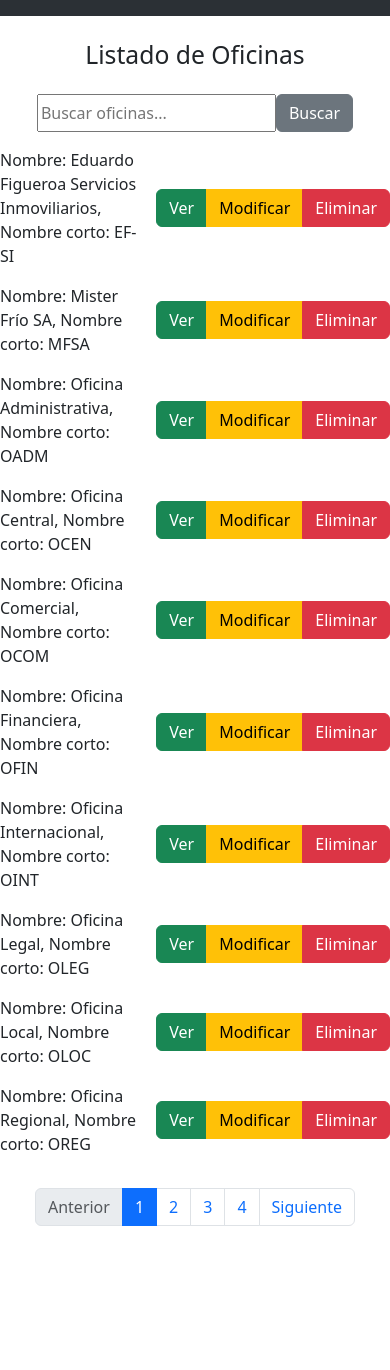
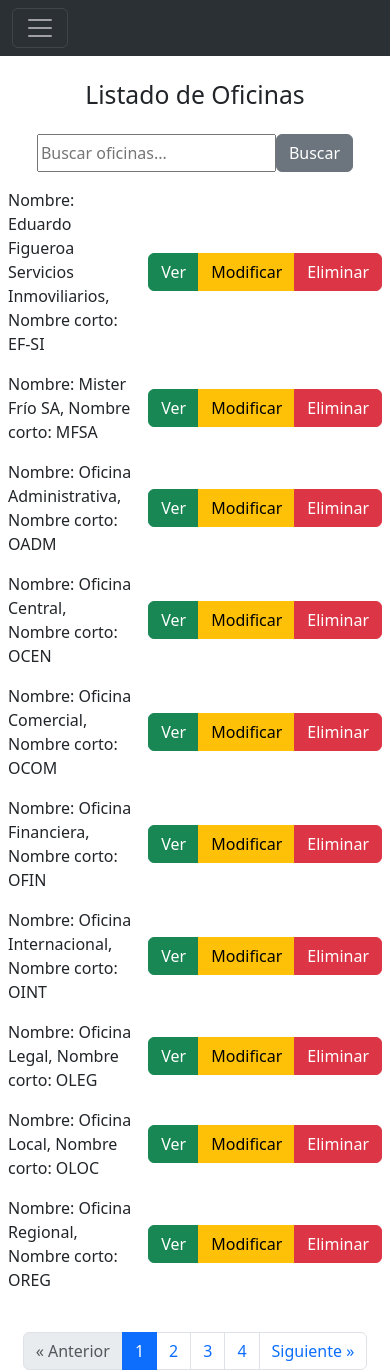
Before and after one commit to facufigueroa/practico-2, a Django app: page /oficina/lista/ in a window 390 px wide. Before the commit the page ends 1226 px from the top, so only its background shows below. Run offline with Django 5.2, Linux system fonts and the light colour scheme; data comes from the database, SQL or seed files in the repository; both versions use the stored data as it was after the commit; parts of the project's set-up code (start-up, migrations or seed data) failed here and were passed over.

Commit message:
Trabajé en la responsividad del sitio

```diff
--- a/crud/templates/navbar.html
+++ b/crud/templates/navbar.html
@@ -1,41 +1,53 @@
 <nav class="navbar navbar-expand-lg bg-body-tertiary mb-2" data-bs-theme="dark">
   <div class="container-fluid">
-    <div class="collapse navbar-collapse" id="navbarSupportedContent">
 
+    <!-- Botón hamburguesa -->
+    <button class="navbar-toggler" type="button" data-bs-toggle="collapse" data-bs-target="#navbarSupportedContent"
+      aria-controls="navbarSupportedContent" aria-expanded="false" aria-label="Toggle navigation">
+      <span class="navbar-toggler-icon"></span>
+    </button>
+
+    <!-- Contenido colapsable -->
+    <div class="collapse navbar-collapse justify-content-between text-center" id="navbarSupportedContent">
+
+      <!-- Links principales -->
       <ul class="navbar-nav mb-2 mb-lg-0">
         <li class="nav-item">
-          <a class="nav-link active" aria-current="page" href="{% url '' %}">Inicio</a>
+          <a class="nav-link active" href="{% url '' %}">Inicio</a>
         </li>
         <li class="nav-item">
-          <a class="nav-link active" aria-current="page" href="{% url 'persona:lista' %}">Personas</a>
+          <a class="nav-link active" href="{% url 'persona:lista' %}">Personas</a>
         </li>
         <li class="nav-item">
-          <a class="nav-link active" aria-current="page" href="{% url 'oficina:lista' %}">Oficinas</a>
+          <a class="nav-link active" href="{% url 'oficina:lista' %}">Oficinas</a>
         </li>
       </ul>
 
-      <form class="d-flex mx-auto" role="search" method="get" action="{% url 'persona:lista' %}">
+      <!-- Buscador centrado -->
+      <form class="d-flex justify-content-center my-2 my-lg-0 search-form" role="search" method="get" action="{% url 'persona:lista' %}">
         <input class="form-control me-2" type="search" name="q" placeholder="Buscar personas..." value="{{ request.GET.q }}" aria-label="Search" required/>
         <button class="btn btn-outline-light" type="submit">Buscar</button>
       </form>
 
+      <!-- Usuario / Sesión -->
       <ul class="navbar-nav mb-2 mb-lg-0">
         {% if user.is_authenticated %}
-          <li class="nav-item d-flex align-items-center">
-            <p class="text-white m-0 ">Usuario: {{user.username}}</p>
+          <li class="nav-item d-flex align-items-center justify-content-center">
+            <span class="text-white m-0 me-2">Usuario: {{ user.username }}</span>
           </li>
           <li class="nav-item">
-            <a class="nav-link active" aria-current="page" href="{% url 'accounts:logoutMessage' %}">Cerrar sesión</a>
+            <a class="nav-link active" href="{% url 'accounts:logoutMessage' %}">Cerrar sesión</a>
           </li>
         {% else %}
           <li class="nav-item">
-            <a class="nav-link active" aria-current="page" href="{% url 'accounts:login' %}">Iniciar sesión</a>
+            <a class="nav-link active" href="{% url 'accounts:login' %}">Iniciar sesión</a>
           </li>
           <li class="nav-item">
-            <a class="nav-link active" aria-current="page" href="{% url 'accounts:signup' %}">Regístrate</a>
+            <a class="nav-link active" href="{% url 'accounts:signup' %}">Regístrate</a>
           </li>
         {% endif %}
       </ul>
+
     </div>
   </div>
 </nav>
--- a/crud/templates/oficina/lista.html
+++ b/crud/templates/oficina/lista.html
@@ -11,7 +11,7 @@
 
     {% if oficinas %}
 
-        <ul class="d-flex flex-column align-items-center list-unstyled">
+        <ul class="d-flex flex-column align-items-center list-unstyled mx-2">
 
             {% for oficina in oficinas %}
                 <li class="d-flex flex-row align-items-center mb-3 column-gap-3">
--- a/crud/templates/paginacionParcial.html
+++ b/crud/templates/paginacionParcial.html
@@ -1,22 +1,42 @@
 {% if is_paginated %}
-<nav aria-label="Page navigation" class="d-flex justify-content-center mt-auto">
-  <ul class="pagination">
+<nav aria-label="Page navigation" class="pagination-bar mt-4">
+  <ul class="pagination justify-content-center flex-wrap mb-0">
     {% if page_obj.has_previous %}
       <li class="page-item">
         <a class="page-link"
-           href="?page={{ page_obj.previous_page_number }}{% if request.GET.q %}&q={{ request.GET.q }}{% endif %}">Anterior</a>
+           href="?page={{ page_obj.previous_page_number }}{% if request.GET.q %}&q={{ request.GET.q }}{% endif %}">
+          &laquo; Anterior
+        </a>
       </li>
     {% else %}
-      <li class="page-item disabled"><span class="page-link">Anterior</span></li>
+      <li class="page-item disabled"><span class="page-link">&laquo; Anterior</span></li>
     {% endif %}
 
     {% for num in page_obj.paginator.page_range %}
       {% if num == page_obj.number %}
         <li class="page-item active"><span class="page-link">{{ num }}</span></li>
-      {% else %}
+      {% elif num >= page_obj.number|add:-2 and num <= page_obj.number|add:2 %}
         <li class="page-item">
           <a class="page-link"
              href="?page={{ num }}{% if request.GET.q %}&q={{ request.GET.q }}{% endif %}">{{ num }}</a>
+        </li>
+      {% elif num == 1 %}
+        <li class="page-item">
+          <a class="page-link"
+             href="?page=1{% if request.GET.q %}&q={{ request.GET.q }}{% endif %}">1</a>
+        </li>
+        {% if page_obj.number > 4 %}
+          <li class="page-item disabled"><span class="page-link">...</span></li>
+        {% endif %}
+      {% elif num == page_obj.paginator.num_pages %}
+        {% if page_obj.number < page_obj.paginator.num_pages|add:-3 %}
+          <li class="page-item disabled"><span class="page-link">...</span></li>
+        {% endif %}
+        <li class="page-item">
+          <a class="page-link"
+             href="?page={{ page_obj.paginator.num_pages }}{% if request.GET.q %}&q={{ request.GET.q }}{% endif %}">
+            {{ page_obj.paginator.num_pages }}
+          </a>
         </li>
       {% endif %}
     {% endfor %}
@@ -24,10 +44,12 @@
     {% if page_obj.has_next %}
       <li class="page-item">
         <a class="page-link"
-           href="?page={{ page_obj.next_page_number }}{% if request.GET.q %}&q={{ request.GET.q }}{% endif %}">Siguiente</a>
+           href="?page={{ page_obj.next_page_number }}{% if request.GET.q %}&q={{ request.GET.q }}{% endif %}">
+          Siguiente &raquo;
+        </a>
       </li>
     {% else %}
-      <li class="page-item disabled"><span class="page-link">Siguiente</span></li>
+      <li class="page-item disabled"><span class="page-link">Siguiente &raquo;</span></li>
     {% endif %}
   </ul>
 </nav>
--- a/crud/templates/persona/lista.html
+++ b/crud/templates/persona/lista.html
@@ -6,7 +6,7 @@
     <h2 class="text-center my-4">Listado de Personas</h2>
 
     {% if personas %}
-        <ul class="d-flex flex-column align-items-center list-unstyled">
+        <ul class="d-flex flex-column align-items-center list-unstyled mx-2">
 
             {% for persona in personas %}
                 <li class="d-flex flex-row align-items-center mb-3 column-gap-3">
```
Also changed, not shown: crud/db.sqlite3.
